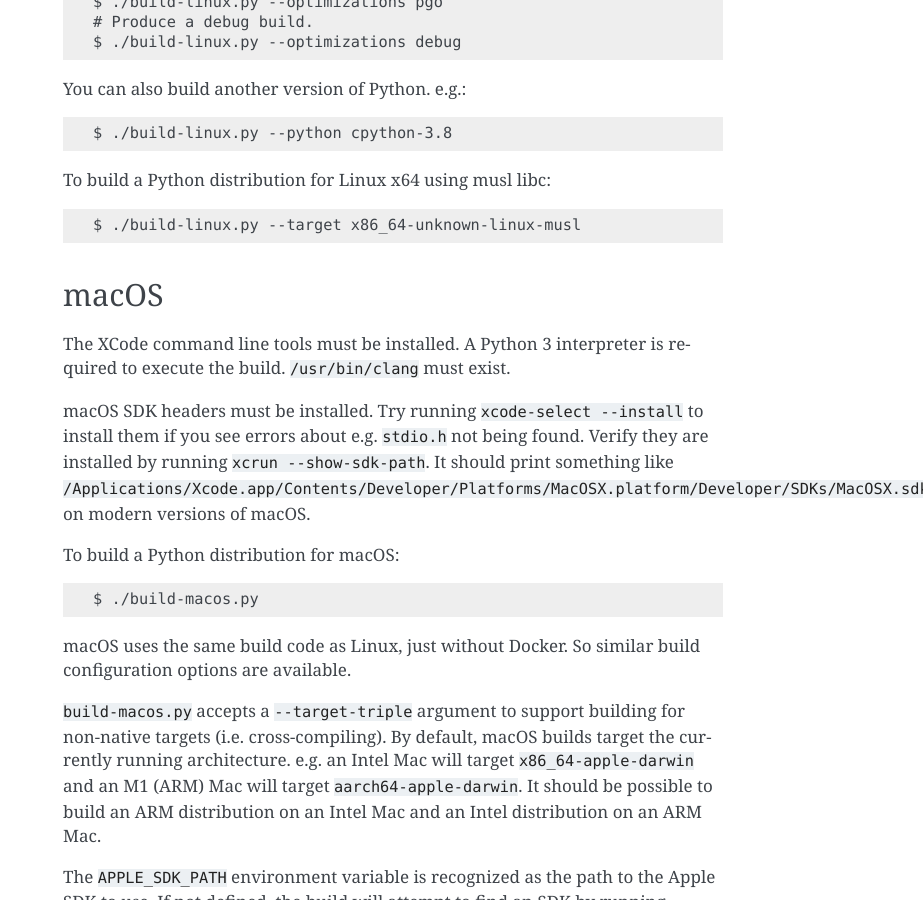
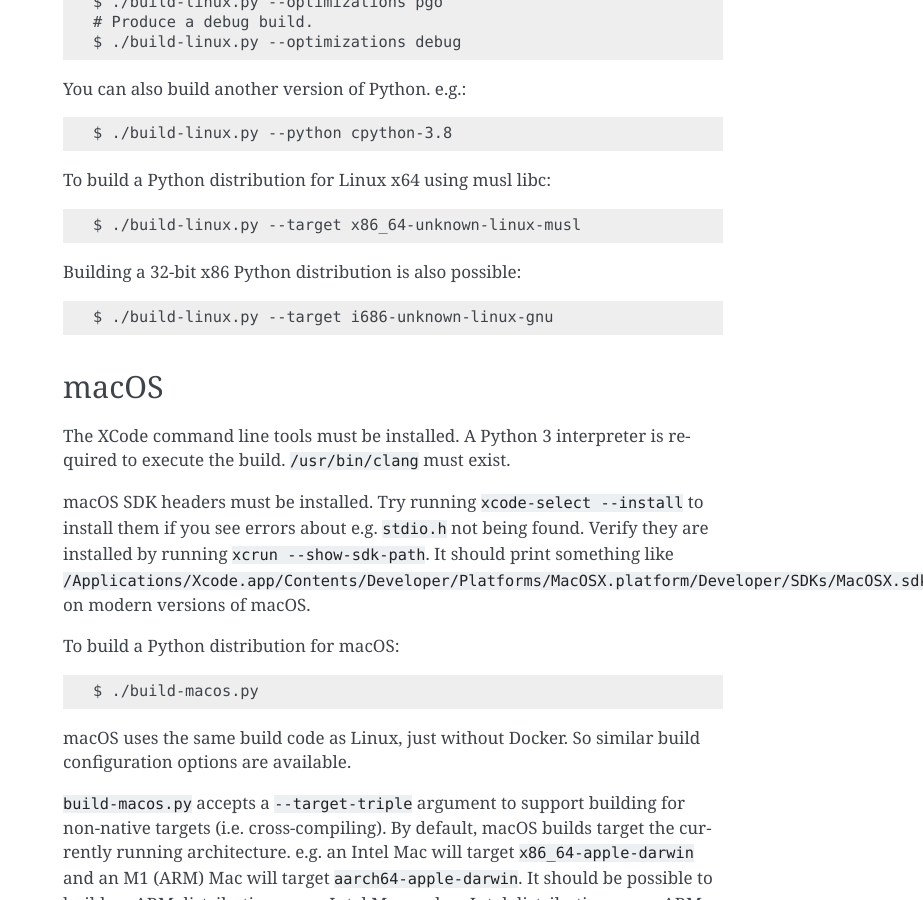
Before and after one commit to indygreg/python-build-standalone, a Sphinx documentation site: the page built from docs/building.rst, in a window 1280 px wide and 900 px high, scrolled down 358 px. Shown: the whole window, without its empty margins (357-1280 px from the left). Built offline with Sphinx 7.4.7, drawn with Linux system fonts in a browser that asks for light colours.

Commit message:
docs: document support for building 32-bit Linux distributions

```diff
--- a/docs/building.rst
+++ b/docs/building.rst
@@ -27,6 +27,10 @@ You can also build another version of Python. e.g.::
 To build a Python distribution for Linux x64 using musl libc::
 
     $ ./build-linux.py --target x86_64-unknown-linux-musl
+
+Building a 32-bit x86 Python distribution is also possible::
+
+    $ ./build-linux.py --target i686-unknown-linux-gnu
 
 macOS
 =====
```
